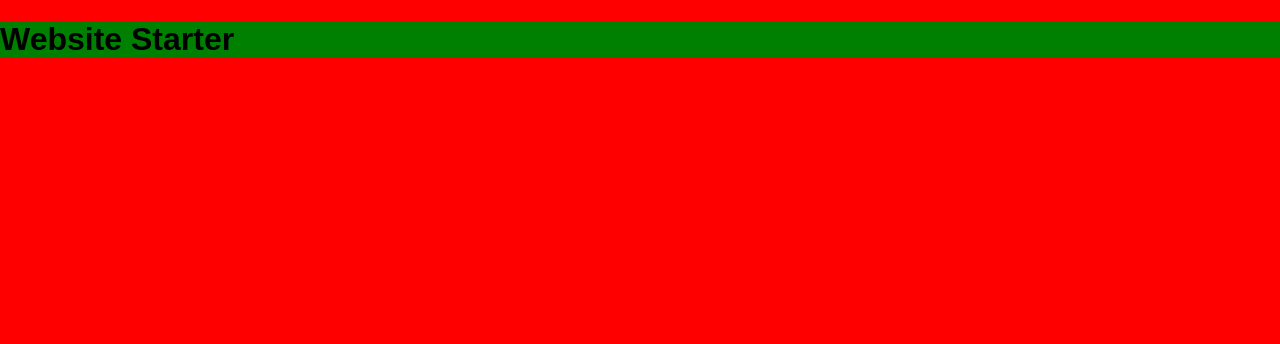
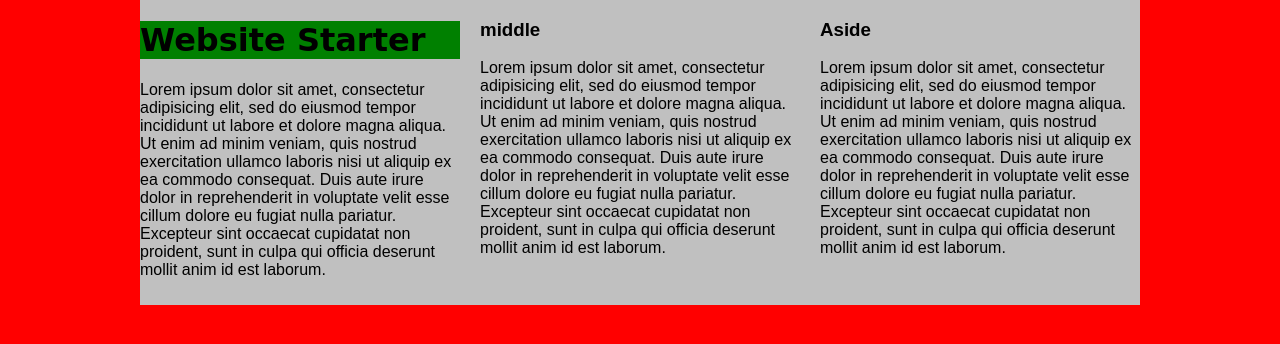
Before and after one commit to Azire/website-starter, a plain HTML site: page index.html in a window 1280 px wide. Drawn offline with Linux system fonts and the light colour scheme; files that its build step writes are made by us from their sources; a web font is replaced by a local one.

Commit message:
Moved Grid, Font addition

```diff
--- a/css/styles.css
+++ b/css/styles.css
@@ -4,4 +4,10 @@ body {
 
 h1{
 	background: green;
+	font-family: 'Mrs Saint Delafield', cursive;
 }
+
+/*Diagnostic Styling */
+.container{
+	background: silver;
+}
--- a/index.html
+++ b/index.html
@@ -5,11 +5,43 @@
   <title>Website Starter</title>
   <link rel="stylesheet" type="text/css" href="css/normalize.css">
   <link rel="stylesheet" type="text/css" href="css/grid.css">
+  <link href='http://fonts.googleapis.com/css?family=Mrs+Saint+Delafield' rel='stylesheet' type='text/css'>
   <link rel="stylesheet" type="text/css" href="css/styles.css">
 </head>
 <body>
 
-  <h1>Website Starter</h1>
+<div class="container">
 
+	<div class="grid_4 alpha">
+	  <h1>Website Starter</h1>
+
+	  <p>Lorem ipsum dolor sit amet, consectetur adipisicing elit, sed do eiusmod
+	  tempor incididunt ut labore et dolore magna aliqua. Ut enim ad minim veniam,
+	  quis nostrud exercitation ullamco laboris nisi ut aliquip ex ea commodo
+	  consequat. Duis aute irure dolor in reprehenderit in voluptate velit esse
+	  cillum dolore eu fugiat nulla pariatur. Excepteur sint occaecat cupidatat non
+	  proident, sunt in culpa qui officia deserunt mollit anim id est laborum.</p>
+	</div>
+	<div class="grid_4">
+		<h3>middle</h3>
+	  <p>Lorem ipsum dolor sit amet, consectetur adipisicing elit, sed do eiusmod
+	  tempor incididunt ut labore et dolore magna aliqua. Ut enim ad minim veniam,
+	  quis nostrud exercitation ullamco laboris nisi ut aliquip ex ea commodo
+	  consequat. Duis aute irure dolor in reprehenderit in voluptate velit esse
+	  cillum dolore eu fugiat nulla pariatur. Excepteur sint occaecat cupidatat non
+	  proident, sunt in culpa qui officia deserunt mollit anim id est laborum.</p>
+	</div>
+	<div class="grid_4 omega">
+	  <h3>Aside</h3>
+
+	  <p>Lorem ipsum dolor sit amet, consectetur adipisicing elit, sed do eiusmod
+	  tempor incididunt ut labore et dolore magna aliqua. Ut enim ad minim veniam,
+	  quis nostrud exercitation ullamco laboris nisi ut aliquip ex ea commodo
+	  consequat. Duis aute irure dolor in reprehenderit in voluptate velit esse
+	  cillum dolore eu fugiat nulla pariatur. Excepteur sint occaecat cupidatat non
+	  proident, sunt in culpa qui officia deserunt mollit anim id est laborum.</p>
+	</div>
+	<div class="clear"></div>
+</div>
 </body>
 </html>
```
Also changed, not shown: css/grid.css (renamed from grid.css).
